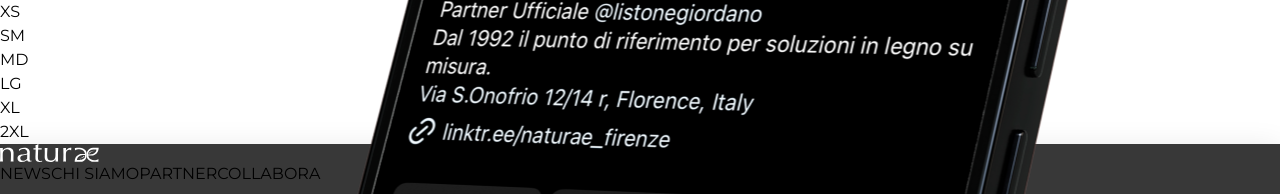
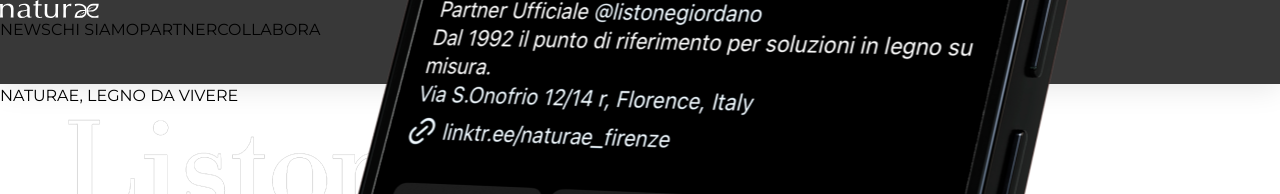
Before and after one commit to LnrdRmj/naturae, a Vue app: page / in a window 1280 px wide. Shown: the top 194 px of the page. Built offline with nearby package versions, Linux system fonts and the light colour scheme.

Commit message:
Update LandingPage.vue

```diff
--- a/src/components/landingPage/LandingPage.vue
+++ b/src/components/landingPage/LandingPage.vue
@@ -59,7 +59,7 @@
 
 <template>
     <div class="flex flex-col">
-        <TailwindBreakpoints class="fixed top-0 left-0 z-20 text-white text-2xl" />
+        <!-- <TailwindBreakpoints class="fixed top-0 left-0 z-20 text-white text-2xl" /> -->
         <Header class="fixed z-10 top-0" :routes="headerRoute" />
         <div class="h-[100dvh]">
             <div class="absolute size-full flex flex-col items-center sm:items-start">
```
